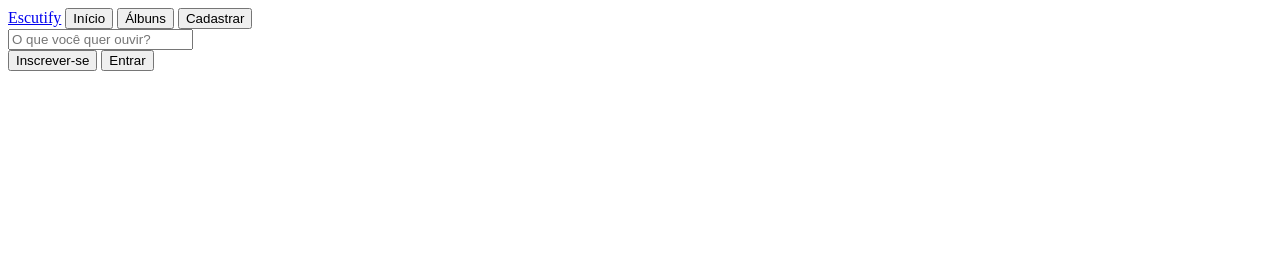
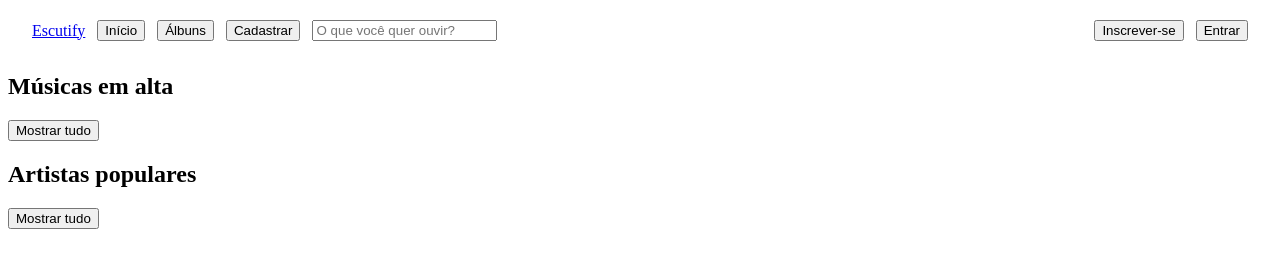
Before and after one commit to VictorVHcod/Escutify, a plain HTML site: page index.html in a window 1280 px wide. Drawn offline with Linux system fonts and the light colour scheme.

Commit message:
feat: adiciona seções de músicas em alta e artistas populares

```diff
--- a/index.html
+++ b/index.html
@@ -29,5 +29,21 @@
       <button type="button" id="btn-logar" class="btn-primario">Entrar</button>
     </div>
   </header>
+  <!-- musicas em alta -->
+  <div class="secao-home">
+    <div class="secao-topo">
+      <h2>Músicas em alta</h2>
+      <button type="button" id="btn-mostrar-musicas" class="btn-mostrar-tudo">Mostrar tudo</button>
+    </div>
+    <div id="lista-musicas" class="fileira-cards"></div>
+  </div>
+
+  <div class="secao-home">
+    <div class="secao-topo">
+      <h2>Artistas populares</h2>
+      <button type="button" id="btn-mostrar-artistas" class="btn-mostrar-tudo">Mostrar tudo</button>
+    </div>
+    <div id="lista-artistas" class="fileira-cards"></div>
+  </div>
 </body>
 </html>
--- a/style.css
+++ b/style.css
@@ -0,0 +1,14 @@
+.navbar {
+    display: flex;
+    justify-content: space-between;
+    align-items: center;
+    padding: 12px 24px;
+    gap: 16px;
+}
+
+.navbar-esquerda,
+.navbar-direita {
+  display: flex;
+  align-items: center;
+  gap: 12px; /* espaço entre os botões e itens internos de cada lado */
+}
```
